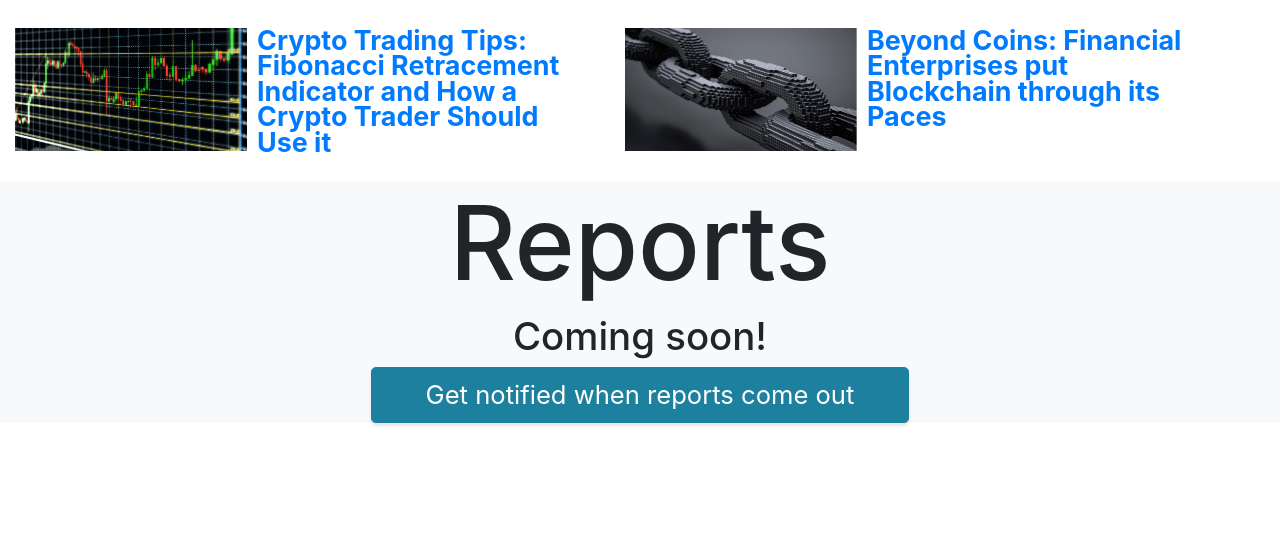
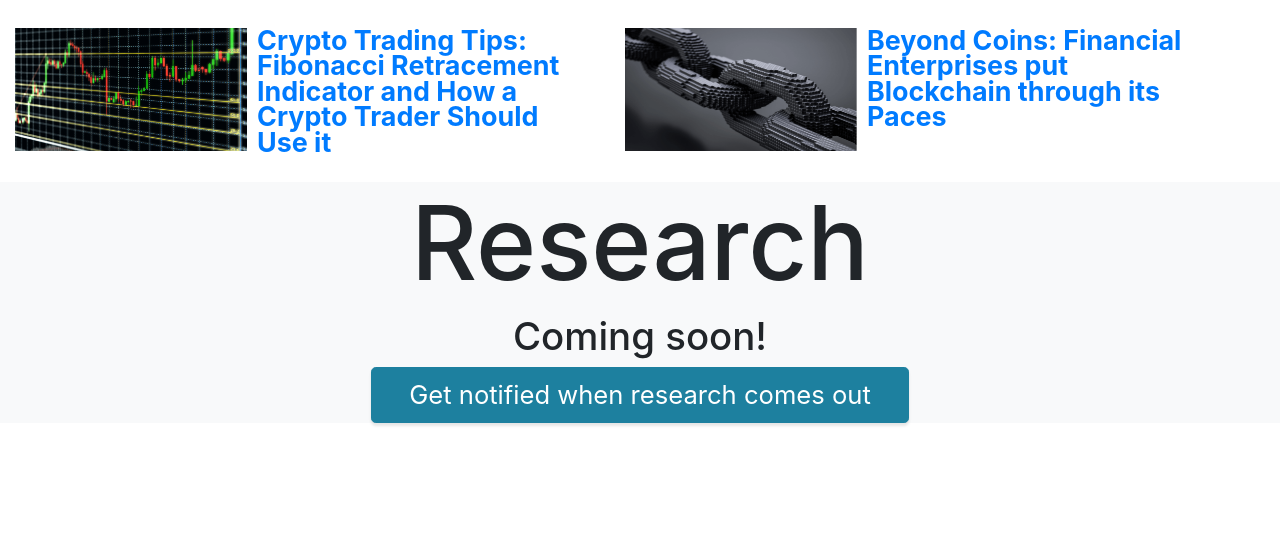
Before and after one commit to cryptonerve/cryptonerve.github.io, a website with bundled scripts: page index.html in a window 1280 px wide. Shown: the part 1907-2455 px from the top of the page. Built offline with nearby package versions, Linux system fonts and the light colour scheme.

Commit message:
research

```diff
--- a/index.html
+++ b/index.html
@@ -74,7 +74,7 @@
     <div style = "float: right">
       <a class = "js-scroll-trigger" href="#about">About</a>
       <a class = "js-scroll-trigger" href="#blog"> Blog</a>
-      <a class = "js-scroll-trigger" href="#reports">Reports</a>
+      <a class = "js-scroll-trigger" href="#research">Research</a>
       <a class = "js-scroll-trigger" href="#contact">Contact</a>
     </div>
     </div>
@@ -83,7 +83,7 @@
     <div style = "float: right">
       <a class = "js-scroll-trigger" href="#about">About</a>
       <a class = "js-scroll-trigger" href="#blog"> Blog</a>
-      <a href="#reports">Reports</a>
+      <a href="#research">Research</a>
       <a class = "js-scroll-trigger" href="#contact">Contact</a>
     </div>
     </div>
@@ -192,15 +192,15 @@
     </section>
 
 
-    <!-- REPORTS -->
-    <section class = "bg-light" id = "reports">
+    <!-- RESEARCH -->
+    <section class = "bg-light" id = "research">
       <div>
 
-        <h1 align="center" style = "font-size: 8vw">Reports</h1>
+        <h1 align="center" style = "font-size: 8vw">Research</h1>
          </div>
         <center><div> <h4 style = "font-size: 3vw"> Coming soon!</h2></div>
 
-          <a  target="_blank" class="btn btn-primary btn-lg js-scroll-trigger" href="https://docs.google.com/forms/d/1ZAGVJTwBcKqFo1sGjKC-6U3VhBH535O-s2sOmFYCtyM/viewform?edit_requested=true" style="text-align: center; vertical-align: middle; margin: auto; font-size: 2vw; width:42%; height: 5%; position: relative">Get notified when reports come out</a></center>
+          <a  target="_blank" class="btn btn-primary btn-lg js-scroll-trigger" href="https://docs.google.com/forms/d/1ZAGVJTwBcKqFo1sGjKC-6U3VhBH535O-s2sOmFYCtyM/viewform?edit_requested=true" style="text-align: center; vertical-align: middle; margin: auto; font-size: 2vw; width:42%; height: 5%; position: relative">Get notified when research comes out</a></center>
 
     </section>
     <br id="contact"></br>
```
